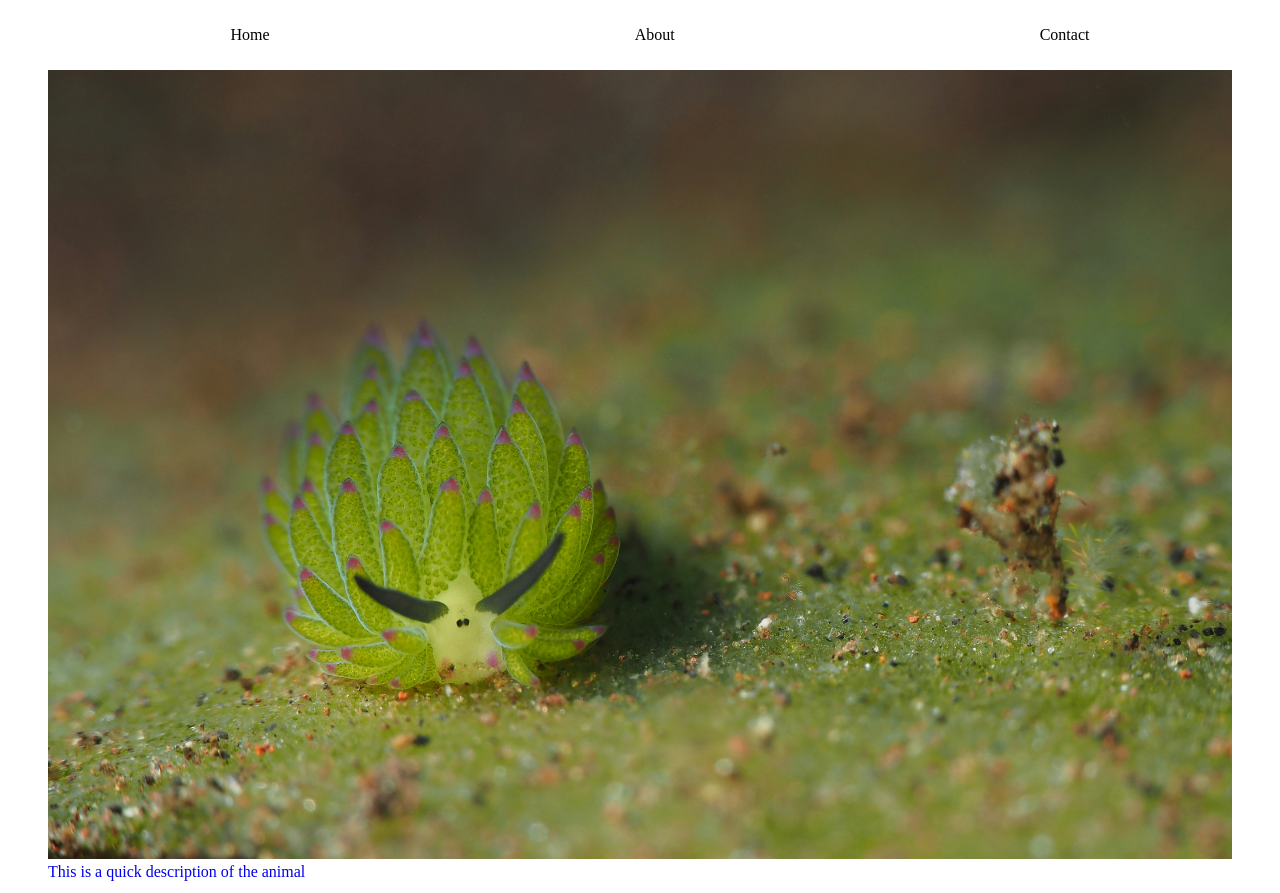
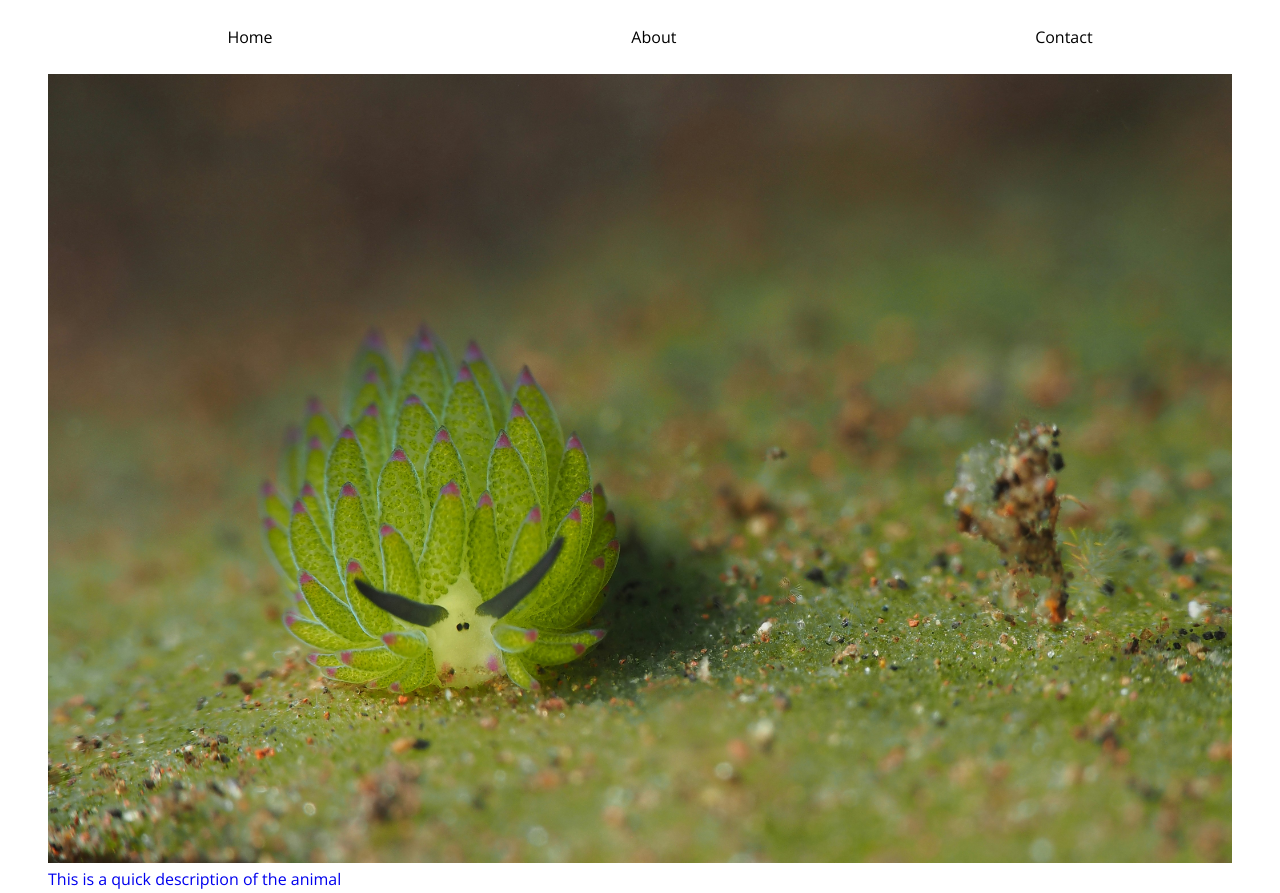
Before and after one commit to lindseyl0u/PersonalBlogWebsiteUdacity, a plain HTML site: page index.html in a window 1280 px wide. Shown: the top 893 px of the page. Drawn offline with nearby package versions, Linux system fonts and the light colour scheme.

Commit message:
changed body font to google font open sans

```diff
--- a/index.html
+++ b/index.html
@@ -5,6 +5,9 @@
     <meta name="viewport" content="width=device-width, initial-scale=1.0">
     <title>Under the Sea</title>
     <link rel="stylesheet" href="styles.css">
+    <link rel="preconnect" href="https://fonts.googleapis.com">
+    <link rel="preconnect" href="https://fonts.gstatic.com" crossorigin>
+    <link href="https://fonts.googleapis.com/css2?family=Open+Sans:ital,wght@0,300..800;1,300..800&display=swap" rel="stylesheet">
 </head>
 <body>
     <header>
--- a/styles.css
+++ b/styles.css
@@ -1,3 +1,7 @@
+body {
+    font-family: "Open Sans", sans-serif;
+}
+
 ul {
     display: flex;
     justify-content: space-around;
```
